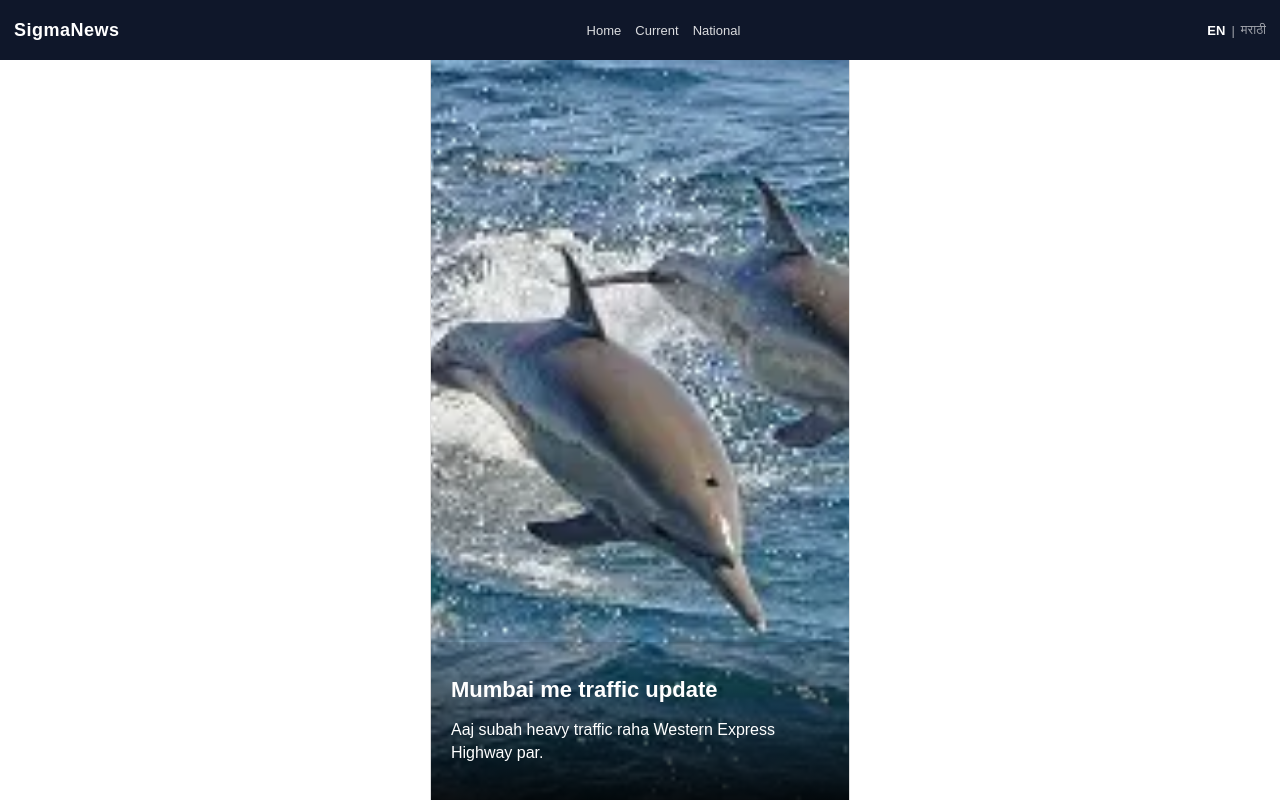
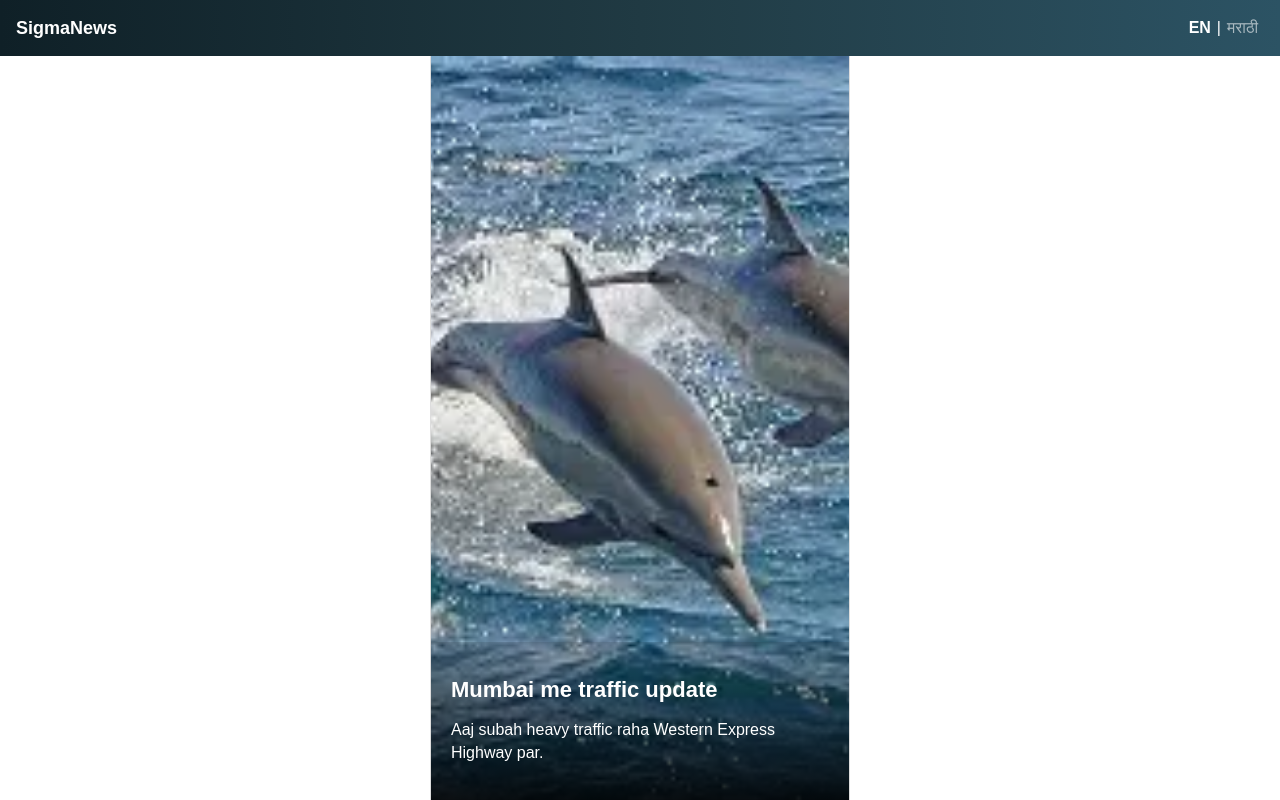
Before and after one commit to Pabitrapab/news-app, a React (Vite) app: page / in a window 1280 px wide. Built offline with nearby package versions, Linux system fonts and the light colour scheme.

Commit message:
Update Navbar.jsx

```diff
--- a/src/components/Navbar.jsx
+++ b/src/components/Navbar.jsx
@@ -1,24 +1,18 @@
-function Navbar({ setCategory, language, setLanguage }) {
+function Navbar({ language, setLanguage }) {
   return (
-    <div style={nav}>
-      <div style={logo}>SigmaNews</div>
+    <div className="navbar">
+      <div className="logo">SigmaNews</div>
 
-      <div style={menu}>
-        <span onClick={() => setCategory("All")}>Home</span>
-        <span onClick={() => setCategory("Current Affairs")}>Current</span>
-        <span onClick={() => setCategory("National")}>National</span>
-      </div>
-
-      <div style={lang}>
+      <div className="lang">
         <span
-          style={language === "en" ? activeLang : inactiveLang}
+          className={language === "en" ? "active" : ""}
           onClick={() => setLanguage("en")}
         >
           EN
         </span>
-        <span style={{ margin: "0 6px", opacity: 0.6 }}>|</span>
+        |
         <span
-          style={language === "mr" ? activeLang : inactiveLang}
+          className={language === "mr" ? "active" : ""}
           onClick={() => setLanguage("mr")}
         >
           मराठी
@@ -28,47 +22,4 @@ function Navbar({ setCategory, language, setLanguage }) {
   );
 }
 
-const nav = {
-  position: "fixed",
-  top: 0,
-  width: "100%",
-  height: "60px",
-  background: "#0f172a",
-  color: "#fff",
-  display: "flex",
-  alignItems: "center",
-  justifyContent: "space-between",
-  padding: "0 14px",
-  zIndex: 1000
-};
-
-const logo = {
-  fontSize: "18px",
-  fontWeight: "700",
-  letterSpacing: "0.5px"
-};
-
-const menu = {
-  display: "flex",
-  gap: "14px",
-  fontSize: "13px",
-  opacity: 0.85
-};
-
-const lang = {
-  display: "flex",
-  alignItems: "center",
-  fontSize: "13px"
-};
-
-const activeLang = {
-  fontWeight: "700",
-  cursor: "pointer"
-};
-
-const inactiveLang = {
-  cursor: "pointer",
-  opacity: 0.6
-};
-
 export default Navbar;
```
